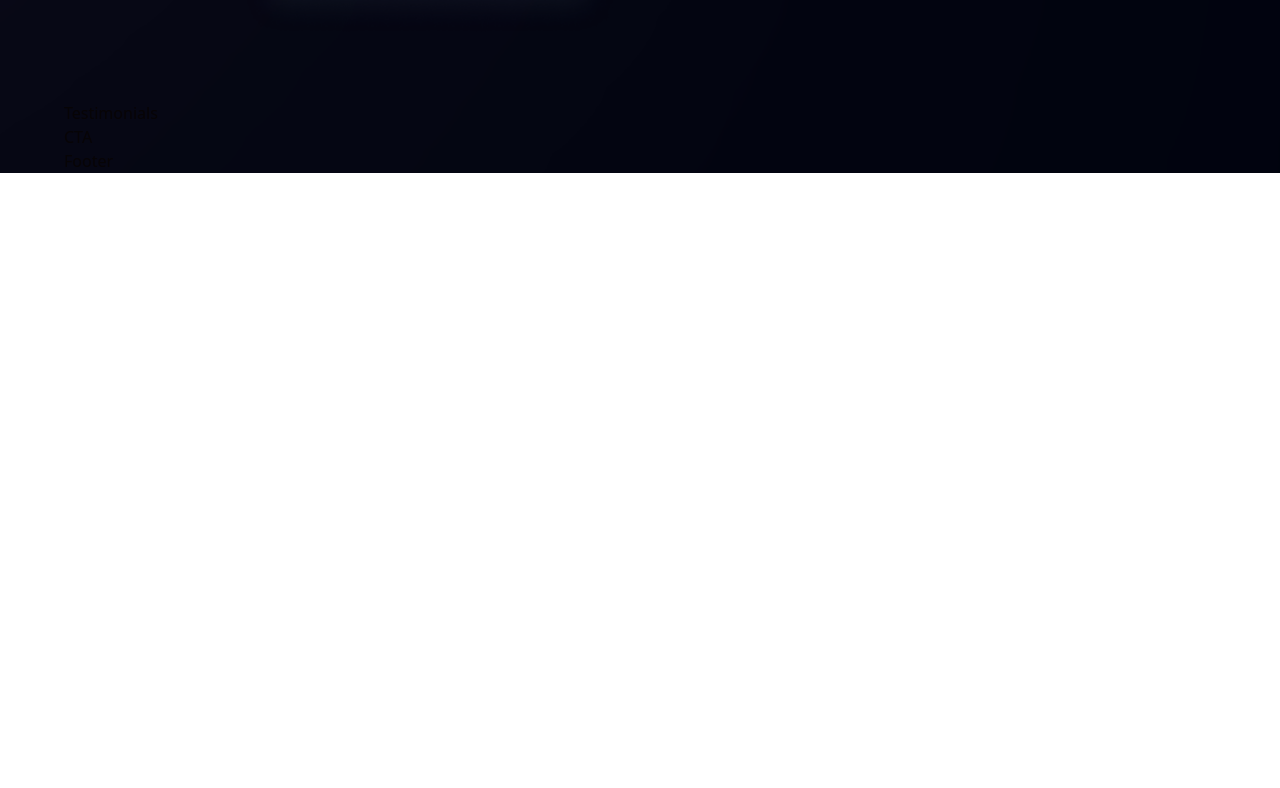
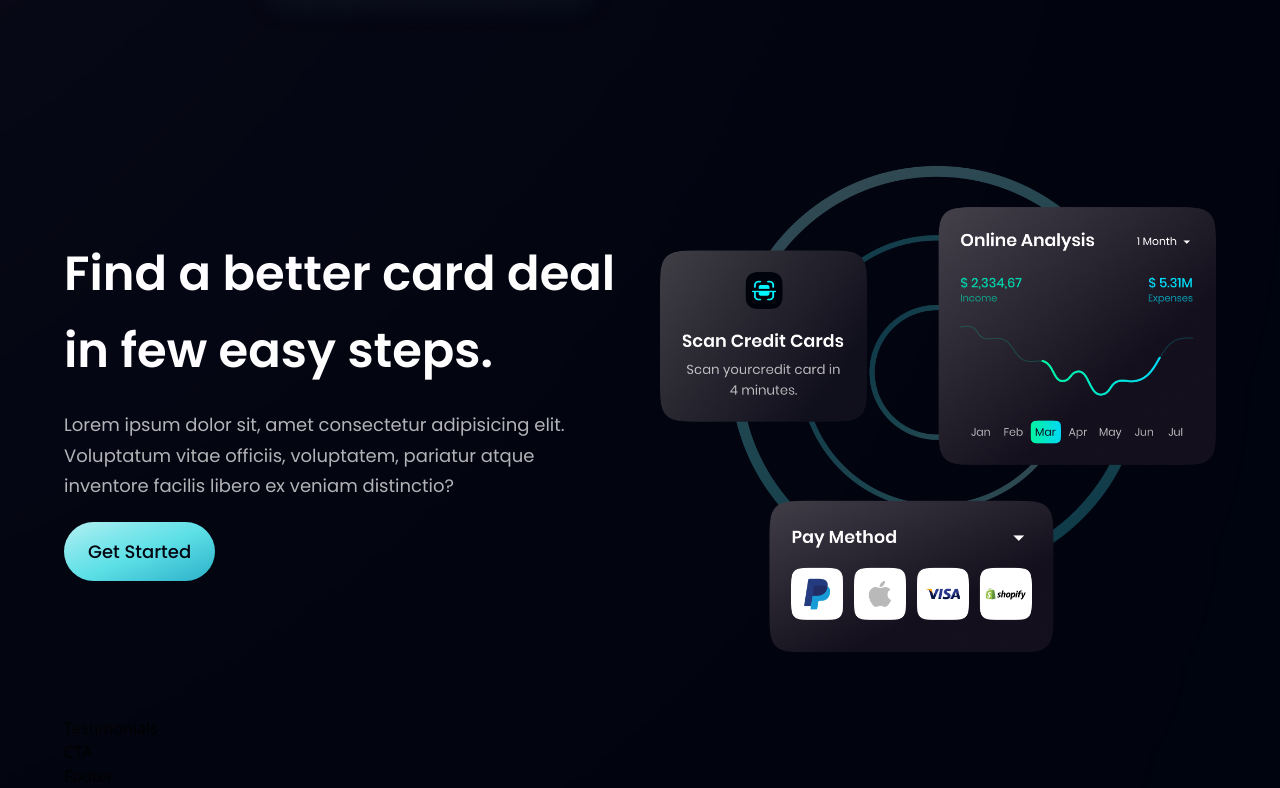
Before and after one commit to alexkiriungi/Hive, a React (Vite) app in the folder hive_app/: page / in a window 1280 px wide. Shown: the part 2048-2836 px from the top of the page. Before the commit the page ends 2221 px from the top, so only its background shows below. Built offline with nearby package versions, Linux system fonts and the light colour scheme.

Commit message:
Added the Crad Section

```diff
--- a/hive_app/src/App.jsx
+++ b/hive_app/src/App.jsx
@@ -23,7 +23,7 @@
           <Stats />
           <Business />
           <Billing />
-          <cardDeal />
+          <CardDeal />
           <Testimonials />
           <clients />
           <CTA />
--- a/hive_app/src/components/CardDeal.jsx
+++ b/hive_app/src/components/CardDeal.jsx
@@ -1,9 +1,26 @@
-import React from 'react'
+import { card } from '../assets';
+import styles, { layout } from '../style';
+import Button from './Button';
 
-const CardDeal = () => {
-  return (
-    <div>CardDeal</div>
-  )
-}
+const CardDeal = () => (
+  <section className={layout.section}>
+    <div className={layout.sectionInfo}>
+      <h2 className={styles.heading2}>Find a
+       better card deal <br className="sm:block
+       hidden" />in few easy steps.</h2>
+      <p className={`${styles.paragraph} max-w-
+      [470px] mt-5`}>Lorem ipsum dolor sit,
+      amet consectetur adipisicing elit. Voluptatum
+      vitae officiis, voluptatem, pariatur atque
+      inventore facilis libero ex veniam distinctio?</p>
+
+      <Button styles="mt-10"/>
+    </div>
+    <div className={layout.sectionImg}>
+      <img src={card} alt="card" className="w-
+      [100%] h-[100%]" />
+    </div>
+  </section>
+)
 
 export default CardDeal
```
